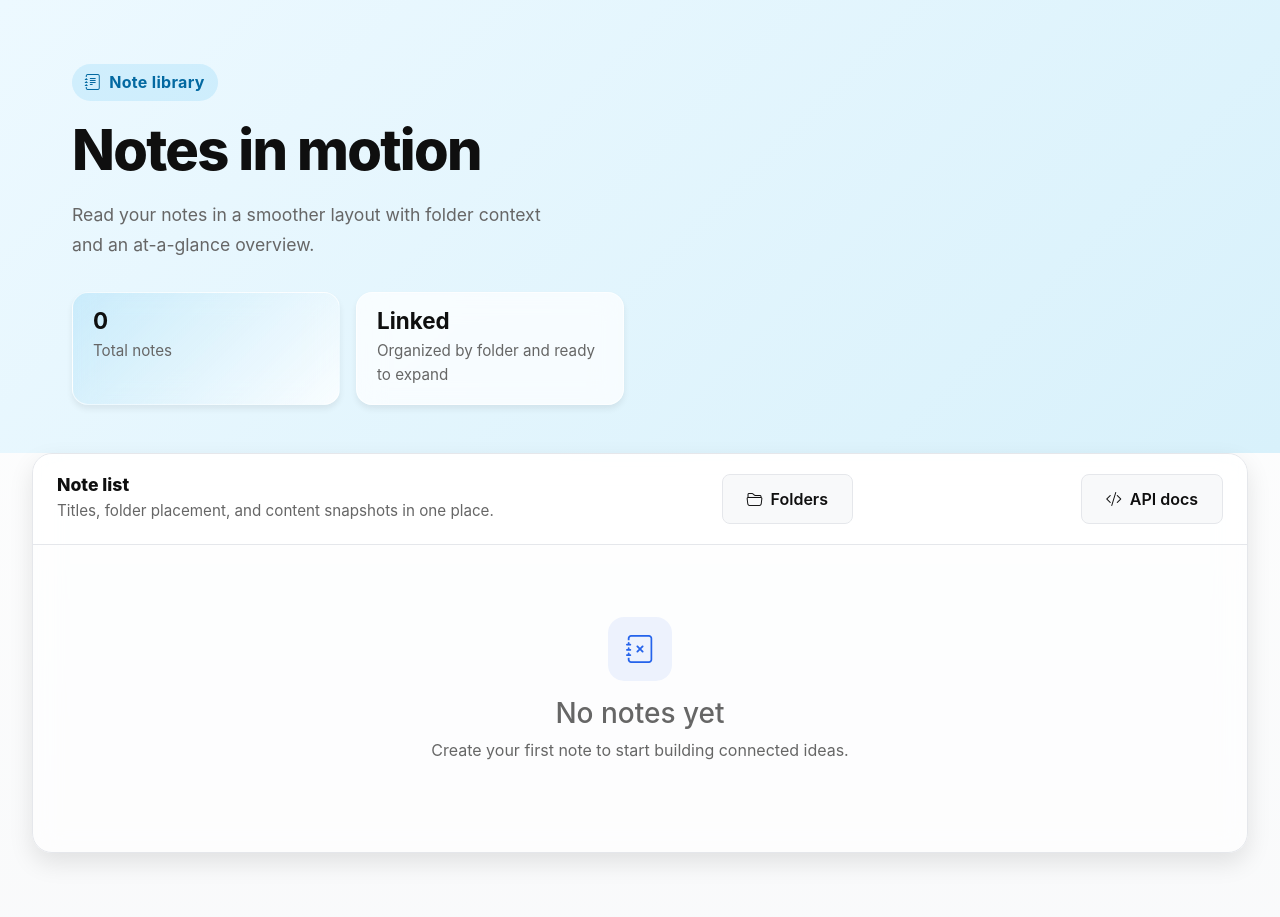
After one commit to Shalldarek/TileShard, a FastAPI app: template api/app/templates/notes.html in a window 1280 px wide. The commit adds this page. Run offline with FastAPI, Linux system fonts and the light colour scheme; the template is opened without the code that fills it, so the values that code supplies are empty.

Commit message:
Add notes.html + style + tested + fixed buttons order

```diff
--- a/api/app/static/style.css
+++ b/api/app/static/style.css
@@ -382,13 +382,29 @@ body {
     linear-gradient(180deg, var(--bg-primary) 0%, rgba(248, 249, 250, 0.85) 100%);
 }
 
+.notes-page {
+  min-height: 100vh;
+  background:
+    radial-gradient(circle at top, rgba(14, 165, 233, 0.12), transparent 42%),
+    linear-gradient(180deg, var(--bg-primary) 0%, rgba(248, 249, 250, 0.85) 100%);
+}
+
 .folders-hero {
+  min-height: auto;
+  padding: 4rem 2rem 3rem;
+}
+
+.notes-hero {
   min-height: auto;
   padding: 4rem 2rem 3rem;
 }
 
 .folders-hero .hero-bg {
   background: linear-gradient(135deg, #eef4fb 0%, #dce9f8 100%);
+}
+
+.notes-hero .hero-bg {
+  background: linear-gradient(135deg, #edf9ff 0%, #d8f1fb 100%);
 }
 
 @media (prefers-color-scheme: dark) {
@@ -398,6 +414,11 @@ body {
 }
 
 .folders-hero .hero-content {
+  align-items: end;
+  gap: 2rem;
+}
+
+.notes-hero .hero-content {
   align-items: end;
   gap: 2rem;
 }
@@ -415,7 +436,27 @@ body {
   margin-bottom: 1rem;
 }
 
+.notes-kicker {
+  display: inline-flex;
+  align-items: center;
+  gap: 0.5rem;
+  padding: 0.35rem 0.8rem;
+  border-radius: 999px;
+  background: rgba(14, 165, 233, 0.12);
+  color: #0369a1;
+  font-weight: 700;
+  letter-spacing: 0.02em;
+  margin-bottom: 1rem;
+}
+
 .folders-summary {
+  display: grid;
+  grid-template-columns: repeat(2, minmax(0, 1fr));
+  gap: 1rem;
+  margin-top: 2rem;
+}
+
+.notes-summary {
   display: grid;
   grid-template-columns: repeat(2, minmax(0, 1fr));
   gap: 1rem;
@@ -445,7 +486,15 @@ body {
   font-size: 0.95rem;
 }
 
+.summary-card-accent {
+  background: linear-gradient(135deg, rgba(14, 165, 233, 0.14), rgba(255, 255, 255, 0.78));
+}
+
 .folders-shell {
+  padding: 0 2rem 4rem;
+}
+
+.notes-shell {
   padding: 0 2rem 4rem;
 }
 
@@ -460,8 +509,25 @@ body {
   backdrop-filter: blur(14px);
 }
 
+.notes-card {
+  max-width: 1280px;
+  margin: 0 auto;
+  background: rgba(255, 255, 255, 0.6);
+  border: 1px solid var(--border);
+  border-radius: 1.25rem;
+  box-shadow: var(--shadow-lg);
+  overflow: hidden;
+  backdrop-filter: blur(14px);
+}
+
 @media (prefers-color-scheme: dark) {
   .folders-card {
+    background: rgba(26, 26, 26, 0.75);
+  }
+}
+
+@media (prefers-color-scheme: dark) {
+  .notes-card {
     background: rgba(26, 26, 26, 0.75);
   }
 }
@@ -482,6 +548,35 @@ body {
   }
 }
 
+.notes-card-header {
+  display: flex;
+  justify-content: space-between;
+  align-items: center;
+  gap: 1rem;
+  padding: 1.25rem 1.5rem;
+  border-bottom: 1px solid var(--border);
+  background: rgba(255, 255, 255, 0.4);
+}
+
+@media (prefers-color-scheme: dark) {
+  .notes-card-header {
+    background: rgba(255, 255, 255, 0.03);
+  }
+}
+
+.notes-card-header h2 {
+  margin: 0;
+  font-size: 1.1rem;
+  font-weight: 800;
+  color: var(--text-primary);
+}
+
+.notes-card-header p {
+  margin: 0.25rem 0 0;
+  color: var(--text-secondary);
+  font-size: 0.95rem;
+}
+
 .folders-card-header h2 {
   margin: 0;
   font-size: 1.1rem;
@@ -499,12 +594,31 @@ body {
   overflow-x: auto;
 }
 
+.notes-table-wrap {
+  overflow-x: auto;
+}
+
 .folders-table {
   margin: 0;
   background: transparent;
 }
 
+.notes-table {
+  margin: 0;
+  background: transparent;
+}
+
 .folders-table thead th {
+  border-top: none;
+  border-bottom: 1px solid var(--border);
+  background: transparent;
+  color: var(--text-secondary);
+  text-transform: uppercase;
+  letter-spacing: 0.08em;
+  font-size: 0.75rem;
+}
+
+.notes-table thead th {
   border-top: none;
   border-bottom: 1px solid var(--border);
   background: transparent;
@@ -540,15 +664,59 @@ body {
   font-weight: 700;
 }
 
+.note-id {
+  display: inline-flex;
+  align-items: center;
+  justify-content: center;
+  min-width: 2.5rem;
+  padding: 0.4rem 0.7rem;
+  border-radius: 999px;
+  background: rgba(14, 165, 233, 0.12);
+  color: #0369a1;
+  font-weight: 700;
+}
+
 .folder-name {
   font-weight: 700;
   color: var(--text-primary);
+}
+
+.note-title {
+  font-weight: 700;
+  color: var(--text-primary);
+}
+
+.note-folder {
+  display: inline-flex;
+  align-items: center;
+  padding: 0.35rem 0.75rem;
+  border-radius: 999px;
+  background: rgba(14, 165, 233, 0.08);
+  color: #0369a1;
+  font-size: 0.9rem;
+  font-weight: 600;
+}
+
+.note-folder-empty {
+  background: rgba(148, 163, 184, 0.16);
+  color: var(--text-secondary);
+}
+
+.note-content {
+  max-width: 460px;
+  color: var(--text-secondary);
+  white-space: normal;
+  word-break: break-word;
 }
 
 .empty-state {
   padding: 4rem 1.5rem;
   text-align: center;
   color: var(--text-secondary);
+}
+
+.empty-state-notes {
+  padding: 4.5rem 1.5rem;
 }
 
 .empty-state i {
--- a/api/app/templates/folders.html
+++ b/api/app/templates/folders.html
@@ -49,6 +49,10 @@
                     <h2>Folder list</h2>
                     <p>Each folder is a home for related notes.</p>
                 </div>
+                <a href="/notes/" class="btn btn-secondary">
+                    <i class="bi bi-journal-text"></i>
+                    Notes
+                </a>
                 <a href="/docs" class="btn btn-secondary">
                     <i class="bi bi-code-slash"></i>
                     API docs
--- /dev/null
+++ b/api/app/templates/notes.html
@@ -0,0 +1,94 @@
+<!DOCTYPE html>
+<html lang="en">
+<head>
+    <meta charset="UTF-8">
+    <meta name="viewport" content="width=device-width, initial-scale=1.0">
+    <title>TileShard - Notes</title>
+    <link rel="stylesheet" href="https://cdn.jsdelivr.net/npm/bootstrap-icons@1.11.1/font/bootstrap-icons.css">
+    <link rel="stylesheet" href="https://cdn.jsdelivr.net/npm/bootstrap@4.4.1/dist/css/bootstrap.min.css">
+    <link rel="stylesheet" href="{{ url_for('static', path='style.css') }}">
+</head>
+<body class="notes-page">
+    <header class="hero notes-hero">
+        <div class="hero-bg"></div>
+        <div class="hero-content container">
+            <div class="hero-text">
+                <div class="notes-kicker">
+                    <i class="bi bi-journal-text"></i>
+                    Note library
+                </div>
+                <h1 class="hero-title">Notes in motion</h1>
+                <p class="hero-subtitle">Read your notes in a smoother layout with folder context and an at-a-glance overview.</p>
+                <div class="notes-summary">
+                    <div class="summary-card summary-card-accent">
+                        <strong>{{ notes|length }}</strong>
+                        <span>Total notes</span>
+                    </div>
+                    <div class="summary-card">
+                        <strong>Linked</strong>
+                        <span>Organized by folder and ready to expand</span>
+                    </div>
+                </div>
+            </div>
+        </div>
+    </header>
+
+    <main class="notes-shell">
+        <section class="notes-card">
+            <div class="notes-card-header">
+                <div>
+                    <h2>Note list</h2>
+                    <p>Titles, folder placement, and content snapshots in one place.</p>
+                </div>
+                <a href="/folders/" class="btn btn-secondary">
+                    <i class="bi bi-folder2-open"></i>
+                    Folders
+                </a>
+                <a href="/docs" class="btn btn-secondary">
+                    <i class="bi bi-code-slash"></i>
+                    API docs
+                </a>
+            </div>
+
+            <div class="notes-table-wrap">
+                {% if notes %}
+                <table class="table notes-table">
+                    <thead>
+                        <tr>
+                            <th scope="col">ID</th>
+                            <th scope="col">Title</th>
+                            <th scope="col">Folder</th>
+                            <th scope="col">Updated</th>
+                            <th scope="col">Content</th>
+                        </tr>
+                    </thead>
+                    <tbody>
+                        {% for note in notes %}
+                        <tr>
+                            <td><span class="note-id">{{ note.id }}</span></td>
+                            <td class="note-title">{{ note.title }}</td>
+                            <td>
+                                {% if note.folder_name %}
+                                <span class="note-folder">{{ note.folder_name }}</span>
+                                {% else %}
+                                <span class="note-folder note-folder-empty">No folder</span>
+                                {% endif %}
+                            </td>
+                            <td>{{ note.updated_at or note.created_at }}</td>
+                            <td class="note-content">{{ note.content }}</td>
+                        </tr>
+                        {% endfor %}
+                    </tbody>
+                </table>
+                {% else %}
+                <div class="empty-state empty-state-notes">
+                    <i class="bi bi-journal-x"></i>
+                    <h3>No notes yet</h3>
+                    <p>Create your first note to start building connected ideas.</p>
+                </div>
+                {% endif %}
+            </div>
+        </section>
+    </main>
+</body>
+</html>
```
Also changed, not shown: other parts of api/app/static/style.css (+87 -0 lines), api/app/crud.py (+15 -1 lines), api/app/routers/notes.py (+10 -6 lines).
